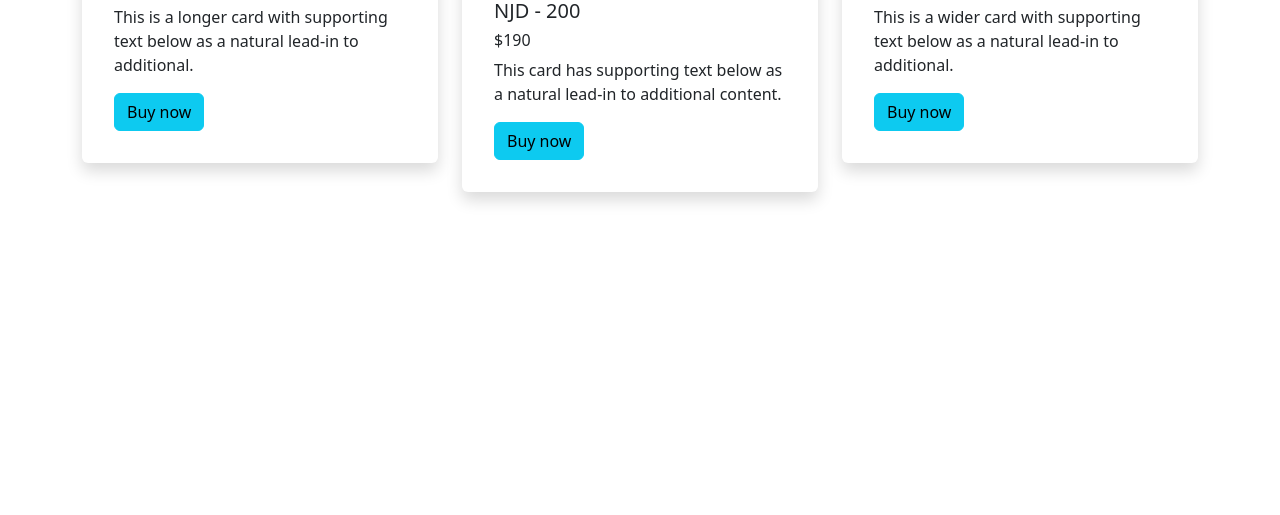
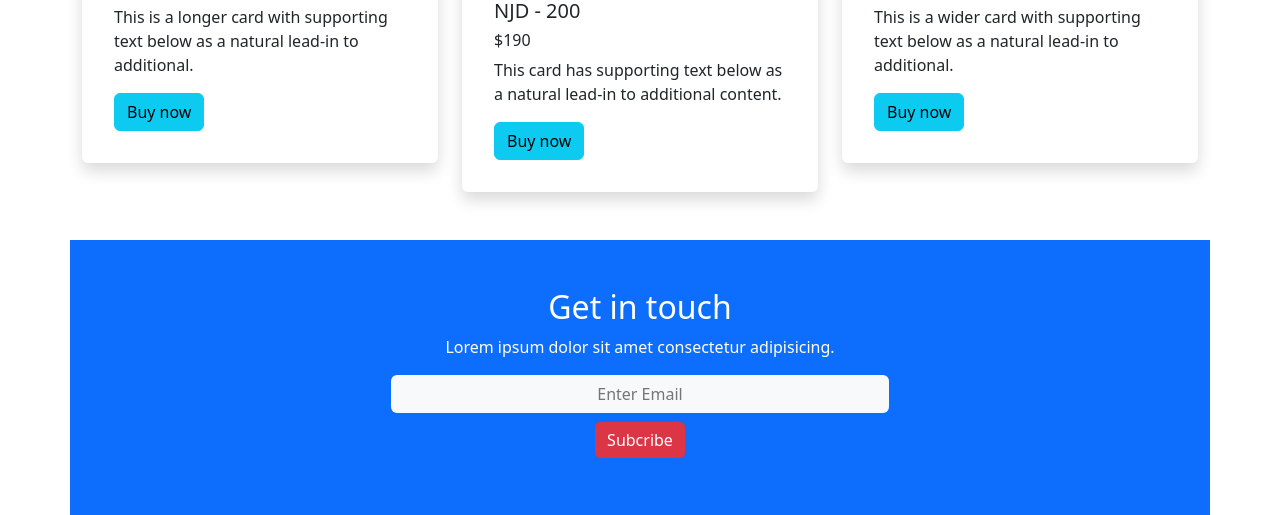
Before and after one commit to mkmahmud/panda-comm, a plain HTML site: page index.html in a window 1280 px wide. Shown: the part 1663-2178 px from the top of the page. Before the commit the page ends 1903 px from the top, so only its background shows below. Drawn offline with nearby package versions, Linux system fonts and the light colour scheme.

Commit message:
subscribe

```diff
--- a/index.html
+++ b/index.html
@@ -224,6 +224,19 @@
         </div>
         <!-- Backpack End -->
 
+        <!-- Subscribe Start -->
+        <div class="container">
+            <div class="row bg-primary p-5 text-white">
+                <div class="col-lg-6 col-md-6 col-sm-12 m-auto text-center">
+                    <h2>Get in touch</h2>
+                    <p>Lorem ipsum dolor sit amet consectetur adipisicing.</p>
+                    <input class="btn w-100 bg-light text-dark" type="text" placeholder="Enter Email">
+                    <button class="btn btn-primary bg-danger m-2" >Subcribe</button>
+                </div>
+            </div>
+        </div>
+        <!-- Subscribe End -->
+
     </main>
 
 
```
